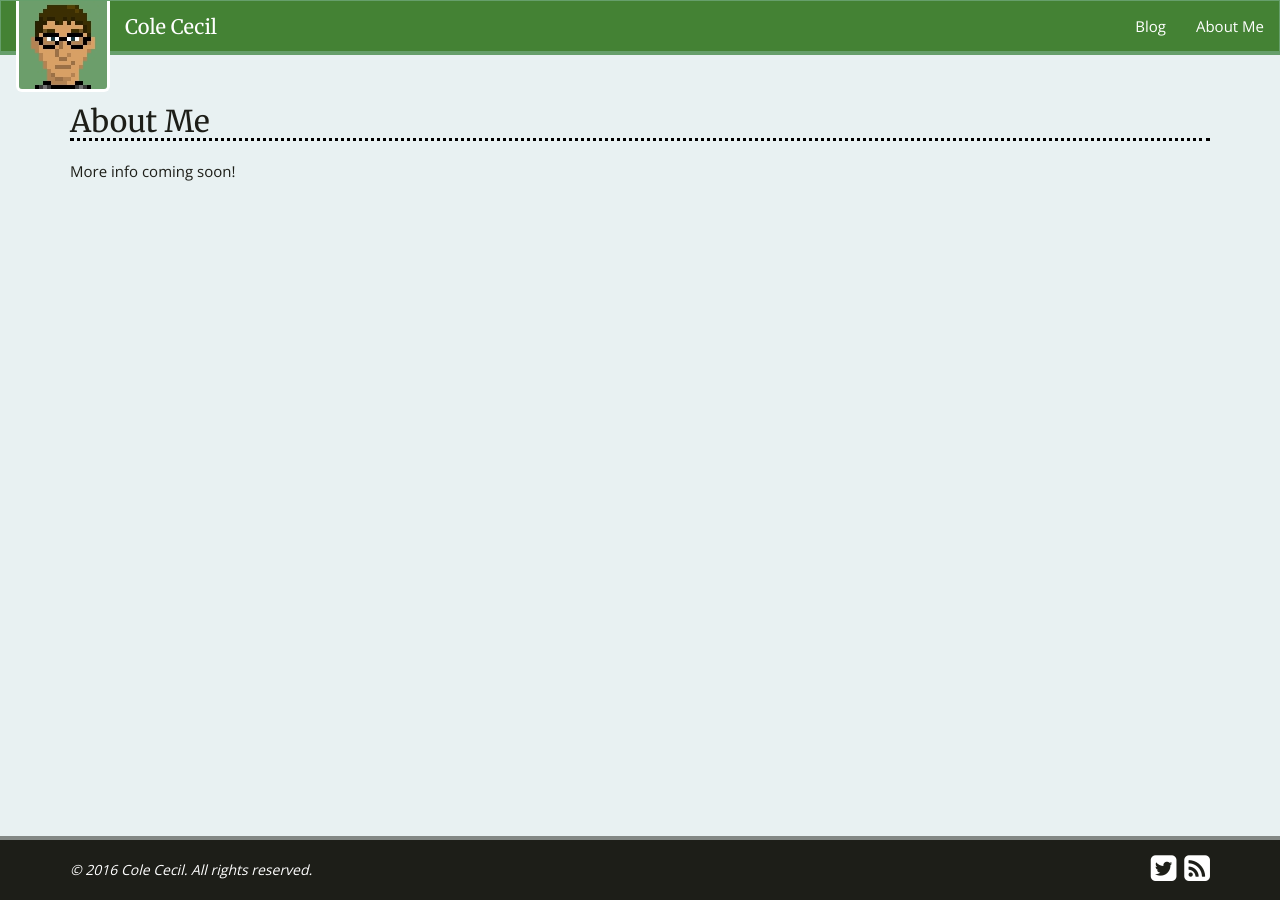
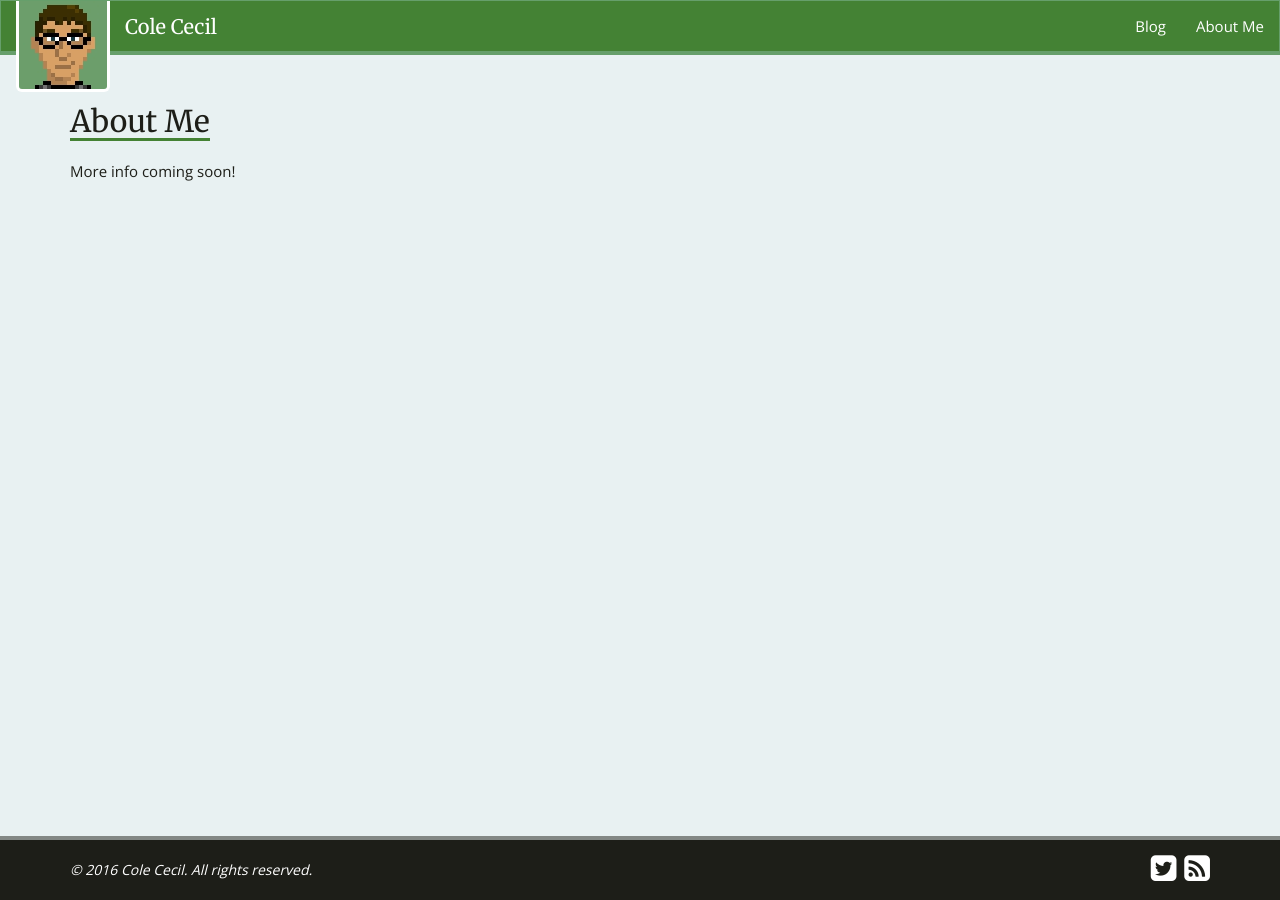
Before and after one commit to colececil/colececil.github.io, a Jekyll site: the page built from about-me.md, in a window 1280 px wide. Built offline with Jekyll 4.4.1, drawn with Linux system fonts in a browser that asks for light colours; some web fonts are replaced.

Commit message:
Improved heading underlines.

```diff
--- a/_sass/_base.scss
+++ b/_sass/_base.scss
@@ -69,7 +69,7 @@ main {
     }
 
     h1 {
-        border-bottom: 3px dotted black;
+        border-bottom: 3px solid $heading-bg-color;
     }
 
 }
@@ -95,7 +95,8 @@ article {
     header {
         color: inherit;
         background-color: inherit;
-        border-bottom: 3px dotted black;
+        border-bottom: 3px solid $heading-bg-color;
+        display: inline-block;
     }
 
     h1 {
--- a/_sass/_layout.scss
+++ b/_sass/_layout.scss
@@ -22,6 +22,7 @@ body {
 main {
     h1 {
         display: inline-block;
+        padding-bottom: 5px;
         margin-bottom: 0;
     }
 }
@@ -39,8 +40,13 @@ main {
 
 article {
     header {
+        display: inline-block;
         margin-bottom: $standard-margin;
         margin-top: 30px;
+
+        h1 {
+            padding-bottom: 0;
+        }
     }
 }
 
```
